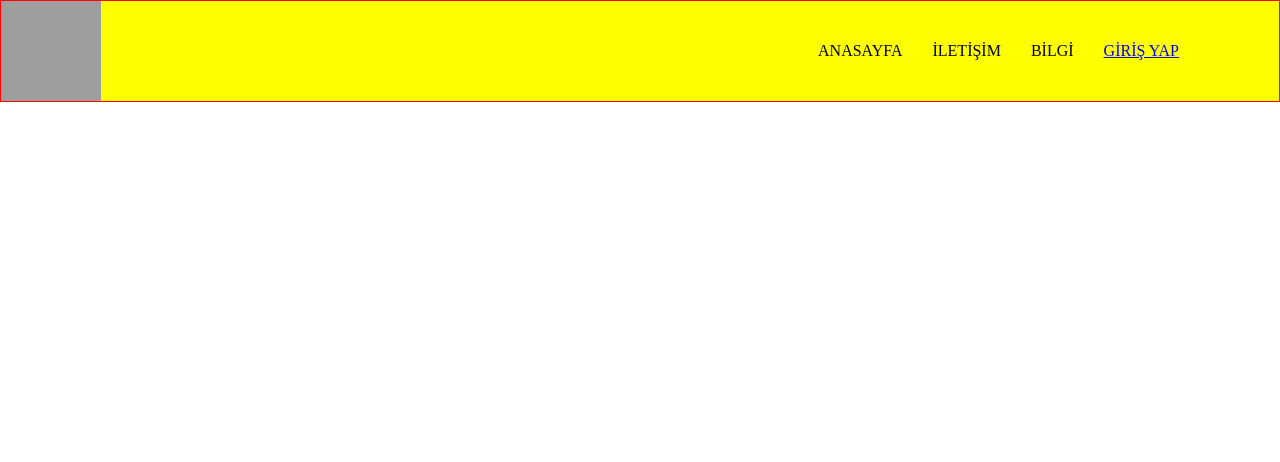
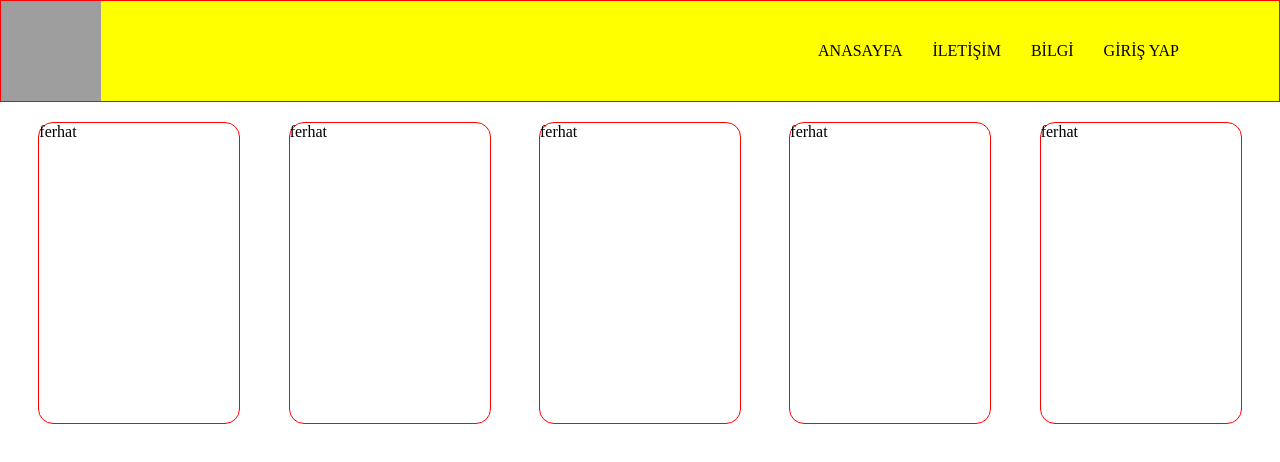
Before and after one commit to FerhatSezgin/react, a React (Vite) app: page / in a window 1280 px wide. Shown: the top 462 px of the page. Built offline with nearby package versions, Linux system fonts and the light colour scheme; grey boxes are pictures that could not be loaded.

Commit message:
card companent

```diff
--- a/src/App.jsx
+++ b/src/App.jsx
@@ -1,9 +1,11 @@
 import Header from "./components/header"
+import Cards from "./components/cards"
 
 const App = () => {
   return (
     <div>
    <Header/>
+   <Cards/>
     </div>
   )
 }
--- /dev/null
+++ b/src/components/cards.jsx
@@ -0,0 +1,15 @@
+import React from 'react'
+
+const Cards = () => {
+  return (
+    <div className='cardContanier'>
+        <div className='card'>ferhat</div>
+        <div className='card'>ferhat</div>
+        <div className='card'>ferhat</div>
+        <div className='card'>ferhat</div>
+        <div className='card'>ferhat</div>
+    </div>
+  )
+}
+
+export default Cards
--- a/src/components/header.jsx
+++ b/src/components/header.jsx
@@ -10,10 +10,11 @@ const Header = () => {
         <li>ANASAYFA</li>
         <li>İLETİŞİM</li>
         <li>BİLGİ</li>
-        <li><a href="/login" target="_blank" rel="noopener noreferrer">
-          GİRİŞ YAP
-        </a></li>
-
+        <li>
+          <a className="login" href="/login" target="_blank">
+            GİRİŞ YAP
+          </a>
+        </li>
       </ul>
     </div>
   );
--- a/src/index.css
+++ b/src/index.css
@@ -30,3 +30,24 @@ html,body,:root{
 
 
 }
+
+.login{
+
+    text-decoration: none;
+    color: black;
+}
+
+.card{
+    border: 1px solid red;
+    width: 200px;
+    height: 300px;
+    border-radius: 15px;
+}
+
+.cardContanier{
+    margin-top: 20px;
+    display: flex;
+    gap: 10px;
+    flex-wrap: wrap;
+    justify-content: space-evenly;
+}
```
